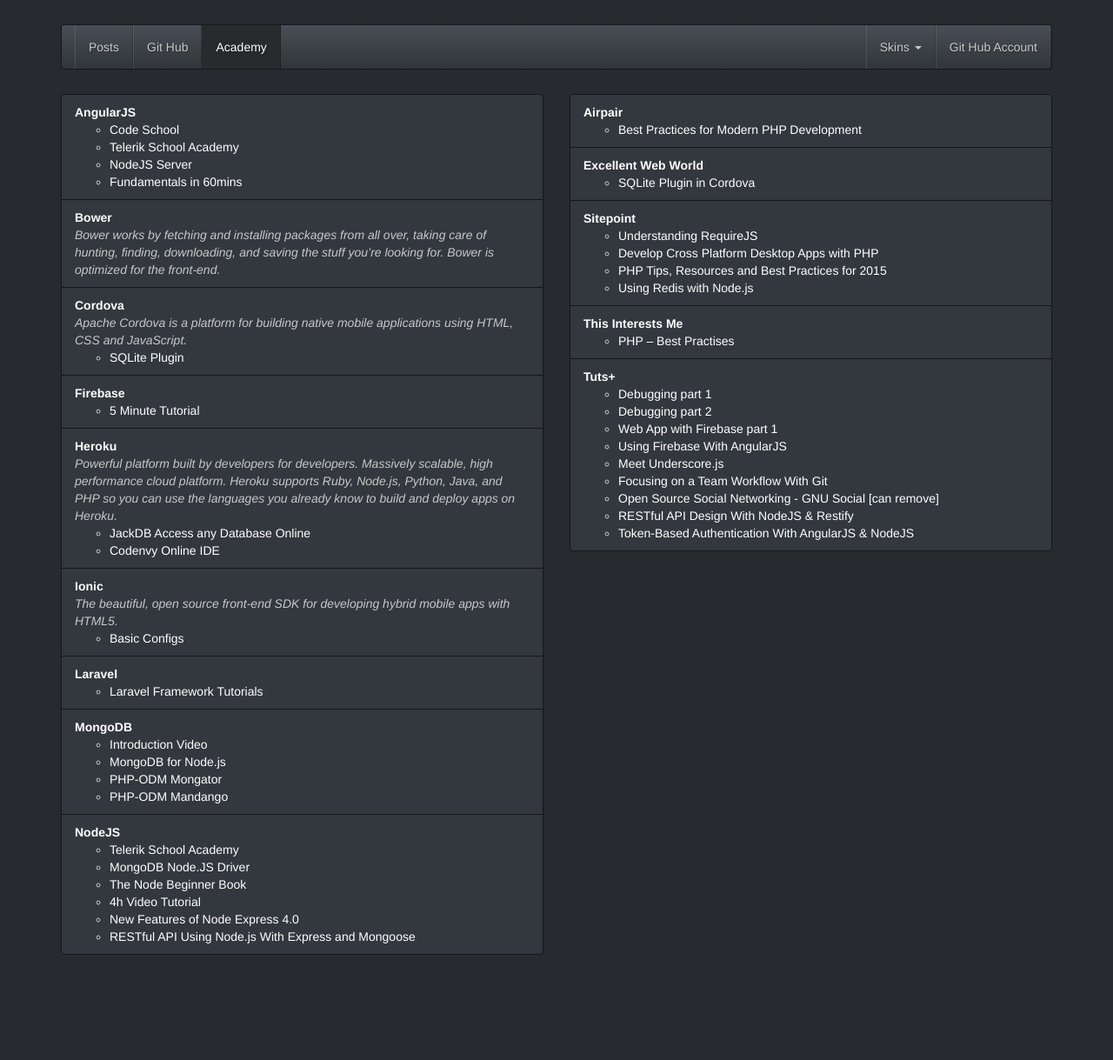
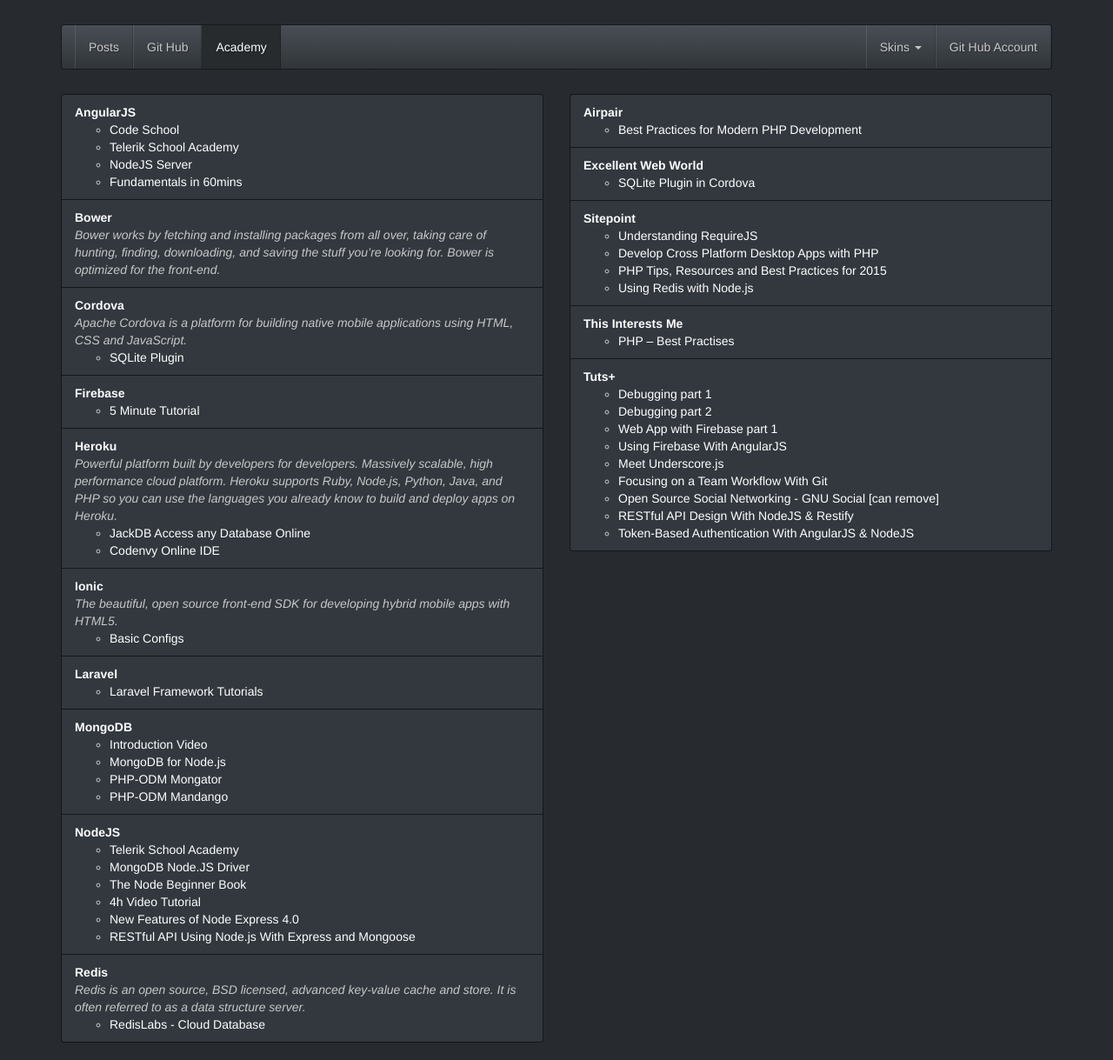
Before and after one commit to donvercety/donvercety.github.io, a Jekyll site: the page built from academy.html, in a window 1280 px wide. Shown: the whole page at 87% size. Built offline with Jekyll 4.4.1, drawn with Linux system fonts in a browser that asks for light colours; nearby versions of some CDN libraries; before the commit the page ends 1118 px from its top, so only the background shows below that.

Commit message:
Update academy.yml

```diff
--- a/_data/academy.yml
+++ b/_data/academy.yml
@@ -116,6 +116,16 @@
     - name: Laravel Framework Tutorials
       link: 'http://e-torial.com/course/laravel_framework_138'
 
+  # - - - - - - - - - -
+
+  - name: Redis
+    link: http://redis.io/
+    desc: >
+      Redis is an open source, BSD licensed, advanced key-value cache and store. It is often referred to as a data structure server.
+    info:
+    - name: RedisLabs - Cloud Database
+      link: https://redislabs.com/
+
 # = = = = = = = = = = = = = = = = = = = = = = = = = = = = = = = = = = = = = = = = = = = = = = = = = =
 
 - title: Articles
```
